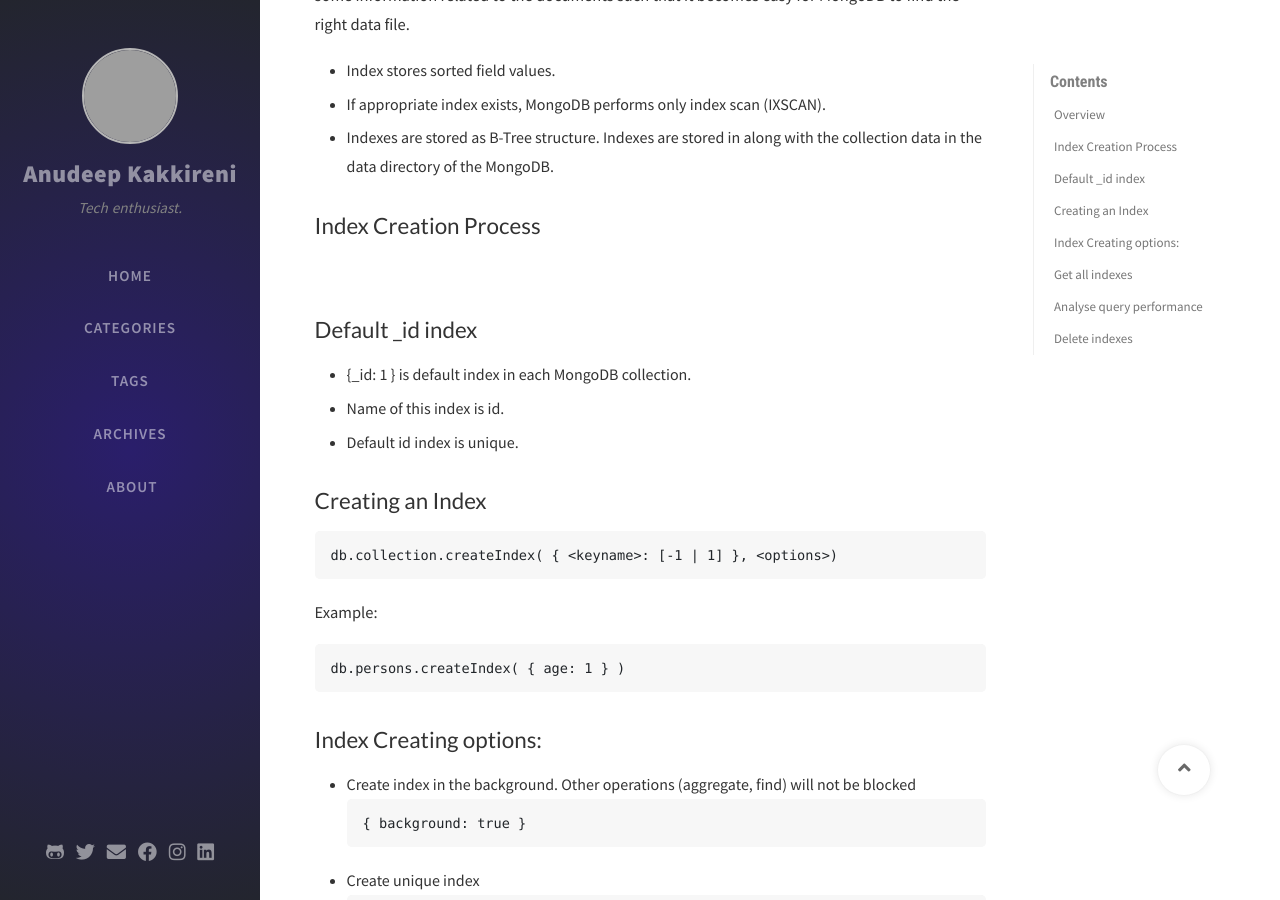
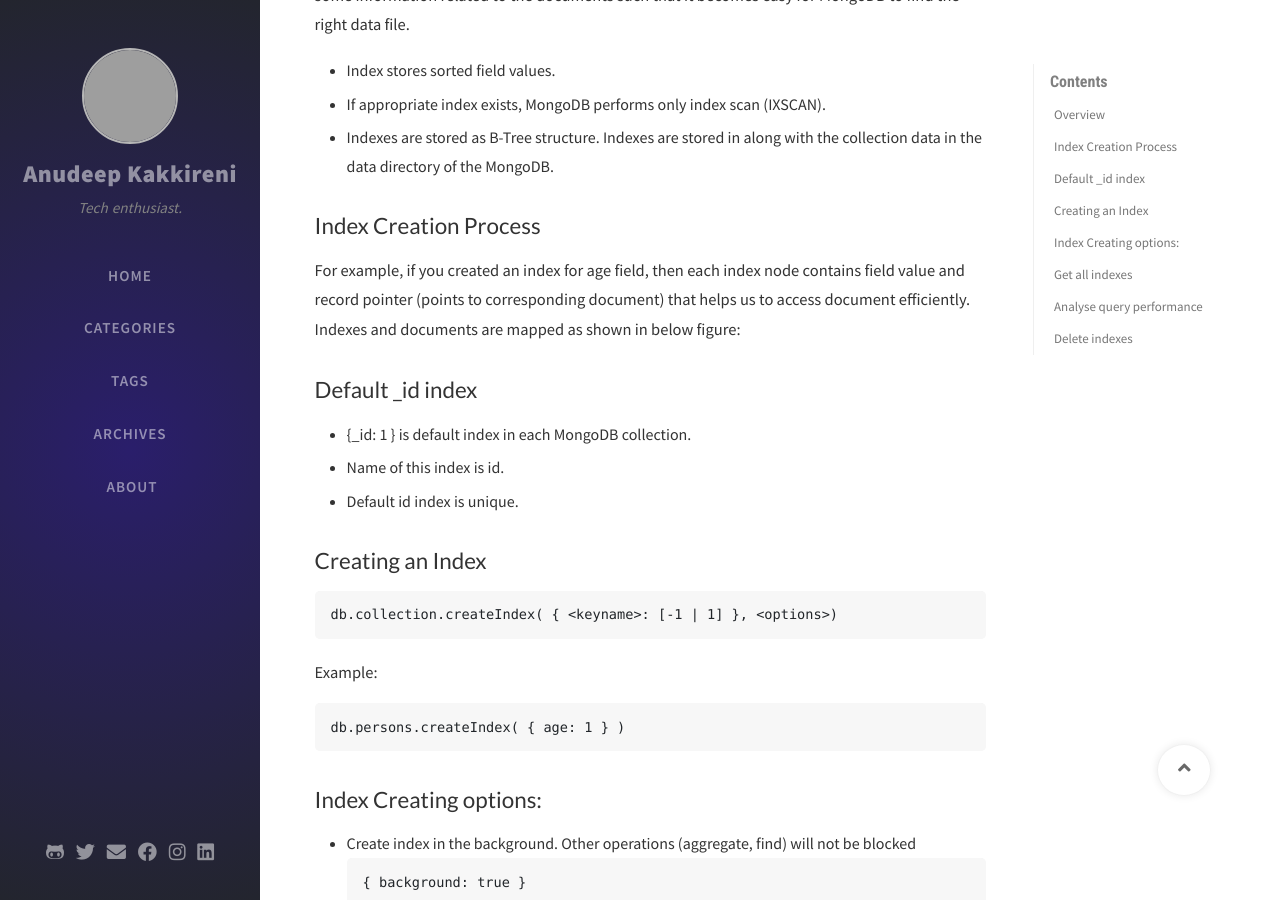
Before and after one commit to anudeep-7/anudeep-7.github.io, a Jekyll site: the page built from _posts/2022-11-09-Indexing_in_MongoDB.md, in a window 1280 px wide and 900 px high, scrolled down 344 px. Built offline with Jekyll 4.4.1, drawn with Linux system fonts in a browser that asks for light colours; nearby versions of some CDN libraries; comment, search, counter and statistics services are not loaded; grey boxes are pictures that could not be loaded.

Commit message:
Update 2022-11-09-Indexing_in_MongoDB.md

```diff
--- a/_posts/2022-11-09-Indexing_in_MongoDB.md
+++ b/_posts/2022-11-09-Indexing_in_MongoDB.md
@@ -13,6 +13,7 @@ MongoDB uses indexing in order to make the query processing more efficient. With
 - Indexes are stored as B-Tree structure. Indexes are stored in along with the collection data in the data directory of the MongoDB.
 
 ## Index Creation Process
+For example, if you created an index for age field, then each index node contains field value and record pointer (points to corresponding document) that helps us to access document efficiently. Indexes and documents are mapped as shown in below figure:
 ![Desktop View](/assets/img/post_images/Index_creation_process.jpg)
 
 ## Default _id index
```
